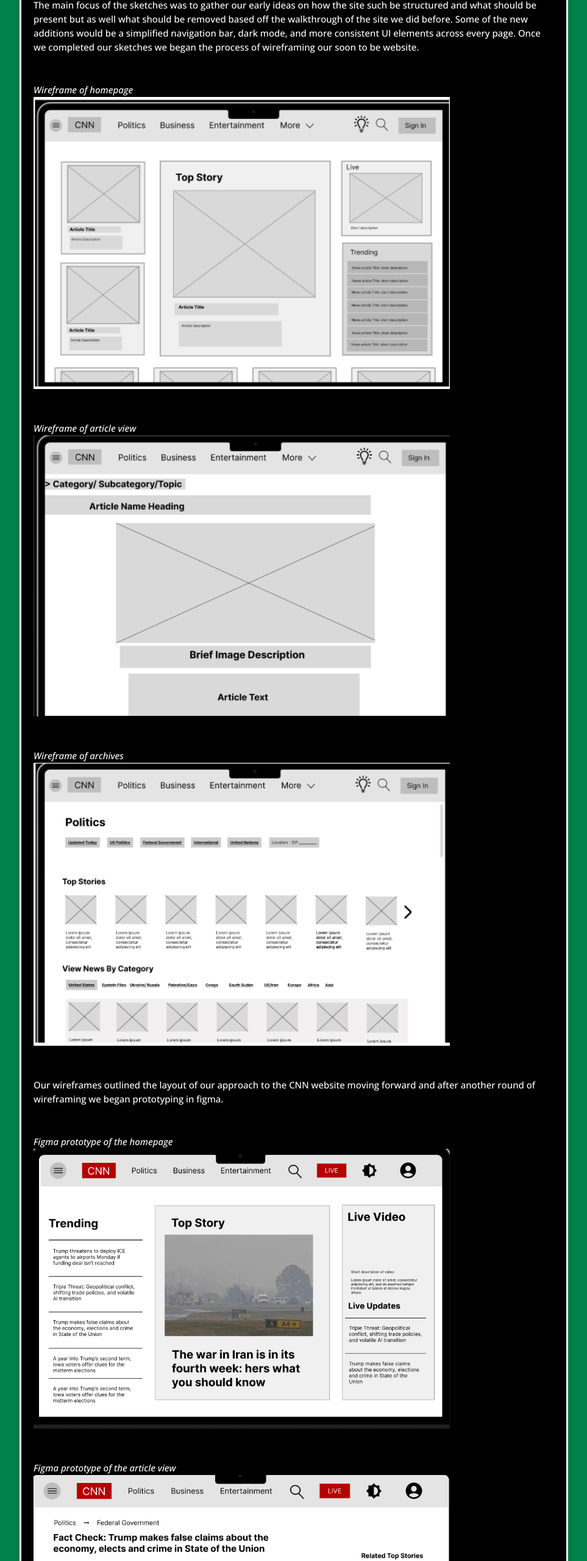
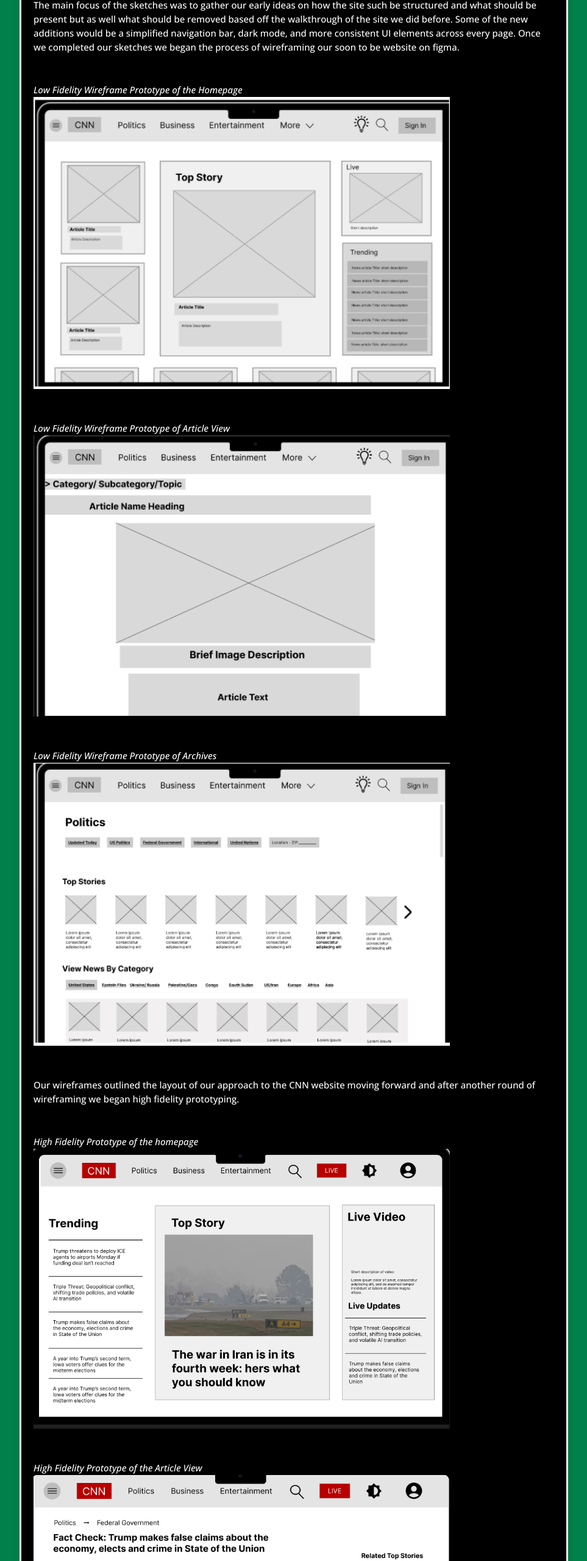
Before and after one commit to MiraiSomnus/Portfolio, a plain HTML site: page interaction-design.html in a window 1280 px wide. Shown: the part 3200-5760 px from the top of the page at 61% size, without its empty margins (158-1121 px from the left). Drawn offline with nearby package versions, Linux system fonts and the light colour scheme.

Commit message:
Wording update

```diff
--- a/interaction-design.html
+++ b/interaction-design.html
@@ -81,43 +81,43 @@
     <p>The main focus of the sketches was to gather our early ideas on how the site such be structured
     and what should be present but as well what should be removed based off the walkthrough of the site we did before.
     Some of the new additions would be a simplified navigation bar, dark mode, and more consistent UI elements across every page.
-    Once we completed our sketches we began the process of wireframing our soon to be website.
+    Once we completed our sketches we began the process of wireframing our soon to be website on figma.
     </p>
     <br></br>
     <figure>
-        <figcaption><i>Wireframe of homepage</i></figcaption>
+        <figcaption><i>Low Fidelity Wireframe Prototype of the Homepage</i></figcaption>
         <img class= "screenshot" src="images/cnn-6.png">
     </figure>
     <br></br>
     <figure>
-        <figcaption><i>Wireframe of article view</i></figcaption>
+        <figcaption><i>Low Fidelity Wireframe Prototype of Article View</i></figcaption>
         <img class= "screenshot" src="images/cnn-7.png">
     </figure>
     <br></br>
     <figure>
-        <figcaption><i>Wireframe of archives</i></figcaption>
+        <figcaption><i>Low Fidelity Wireframe Prototype of Archives</i></figcaption>
         <img class= "screenshot" src="images/cnn-8.png">
     </figure>
     <br></br>
     <p>Our wireframes outlined the layout of our approach to the CNN website moving forward and
-    after another round of wireframing we began prototyping in figma.</p>
+    after another round of wireframing we began high fidelity prototyping.</p>
     <br></br>
     <figure>
-        <figcaption><i>Figma prototype of the homepage</i></figcaption>
+        <figcaption><i>High Fidelity Prototype of the homepage</i></figcaption>
         <img class= "screenshot" src="images/cnn-9.png">
     </figure>
     <br></br>
     <figure>
-        <figcaption><i>Figma prototype of the article view</i></figcaption>
+        <figcaption><i>High Fidelity Prototype of the Article View</i></figcaption>
         <img class= "screenshot" src="images/cnn-10.png">
     </figure>
     <br></br>
     <figure>
-        <figcaption><i>Figma prototype of the archives</i></figcaption>
+        <figcaption><i>High Fidelity  Prototype of the Archives</i></figcaption>
         <img class= "screenshot" src="images/cnn-11.png">
     </figure>
     <br></br>
-    <p>Once we finshed with our figma prototype we began user testing in order to see what worked and what didn't about
+    <p>Once we finshed with our high fidelity prototype we began user testing in order to see what worked and what didn't about
     the project.</p>
     </section>
     <section class="skills">
```
Also changed, not shown: index.html (+1 -0 lines).
